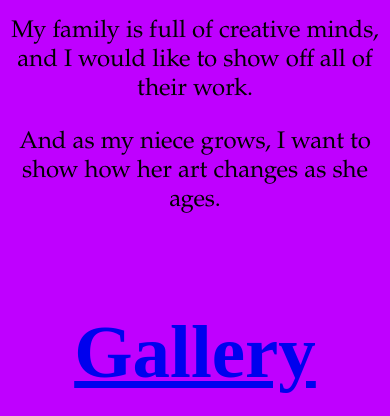
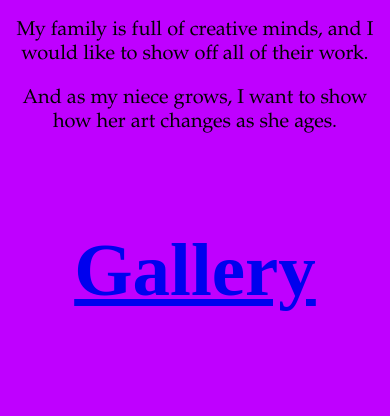
Before and after one commit to Archessa/a-family-of-artists-, a plain HTML site: page index.html in a window 390 px wide. Shown: the part 724-1140 px from the top of the page. Drawn offline with Linux system fonts and the light colour scheme; files whose address does not match are found by name.

Commit message:
Update myfirstcss.css

```diff
--- a/css/myfirstcss.css
+++ b/css/myfirstcss.css
@@ -80,10 +80,3 @@ img {
     float: left;
     width: 25%;
 }
-
-/*Media */
-@media screen and (max-width: 720px) {
-		p {
-          font-size: 1.5rem;
-        }
-      }
```
